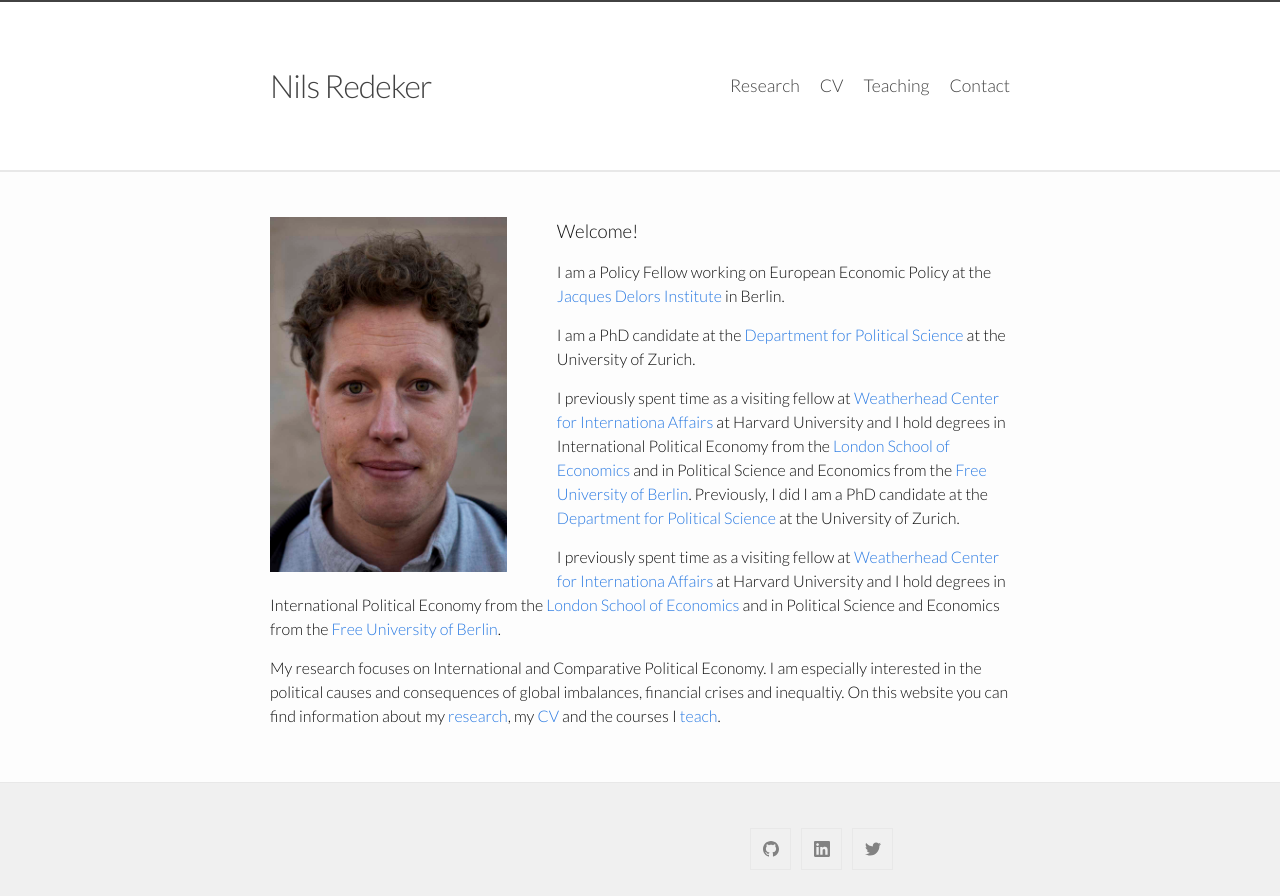
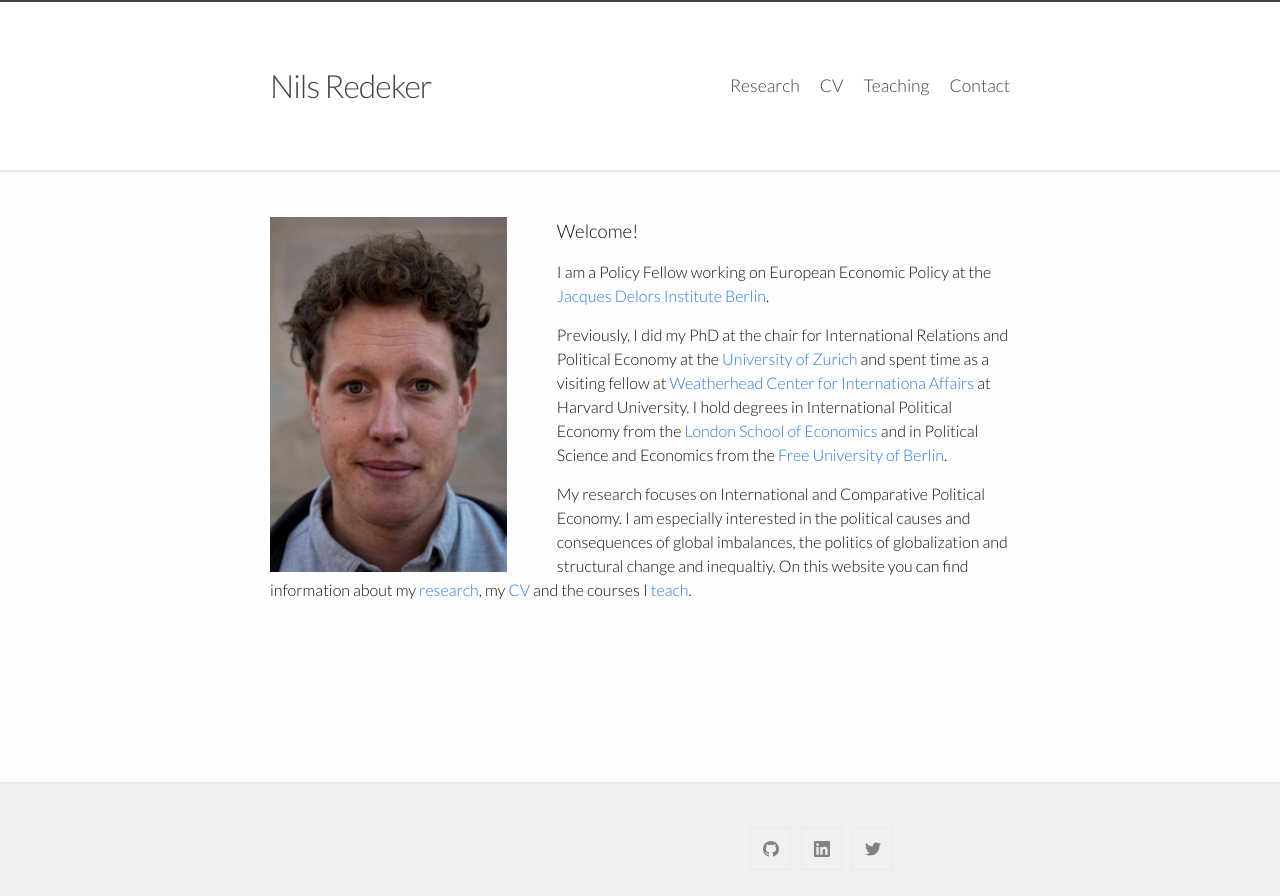
Before and after one commit to nilsredeker/nilsredeker.github.io, a Jekyll site: the page built from index.md, in a window 1280 px wide. Shown: the top 896 px of the page. Built offline with Jekyll 4.4.1, drawn with Linux system fonts in a browser that asks for light colours; nearby versions of some CDN libraries.

Commit message:
Update index.md

```diff
--- a/index.md
+++ b/index.md
@@ -13,14 +13,8 @@
 
 
 ### Welcome!
-I am a Policy Fellow working on European Economic Policy at the [Jacques Delors Institute](www.delorsinstitut.de) in Berlin.
+I am a Policy Fellow working on European Economic Policy at the [Jacques Delors Institute Berlin](www.delorsinstitut.de).
 
-I am a PhD candidate at the [Department for Political Science](www.ipz.uzh.ch) at the University of Zurich.
+Previously, I did my PhD at the chair for International Relations and Political Economy at the [University of Zurich](www.ipz.uzh.ch) and spent time as a visiting fellow at [Weatherhead Center for Internationa Affairs](https://wcfia.harvard.edu) at Harvard University. I hold degrees in International Political Economy from the [London School of Economics](http://www.lse.ac.uk) and in Political Science and Economics from the [Free University of Berlin](https://www.polsoz.fu-berlin.de/en/polwiss/index.html).
 
-I previously spent time as a visiting fellow at [Weatherhead Center for Internationa Affairs](https://wcfia.harvard.edu) at Harvard University and I hold degrees in International Political Economy from the [London School of Economics](http://www.lse.ac.uk) and in Political Science and Economics from the [Free University of Berlin](https://www.polsoz.fu-berlin.de/en/polwiss/index.html).
-Previously, I did
-I am a PhD candidate at the [Department for Political Science](www.ipz.uzh.ch) at the University of Zurich.
-
-I previously spent time as a visiting fellow at [Weatherhead Center for Internationa Affairs](https://wcfia.harvard.edu) at Harvard University and I hold degrees in International Political Economy from the [London School of Economics](http://www.lse.ac.uk) and in Political Science and Economics from the [Free University of Berlin](https://www.polsoz.fu-berlin.de/en/polwiss/index.html).
-
-My research focuses on International and Comparative Political Economy. I am especially interested in the political causes and consequences of global imbalances, financial crises and inequaltiy. On this website you can find information about my [research](/research),  my [CV](/cv) and the courses I  [teach](/teaching).
+My research focuses on International and Comparative Political Economy. I am especially interested in the political causes and consequences of global imbalances, the politics of globalization and structural change and inequaltiy. On this website you can find information about my [research](/research),  my [CV](/cv) and the courses I  [teach](/teaching).
```
